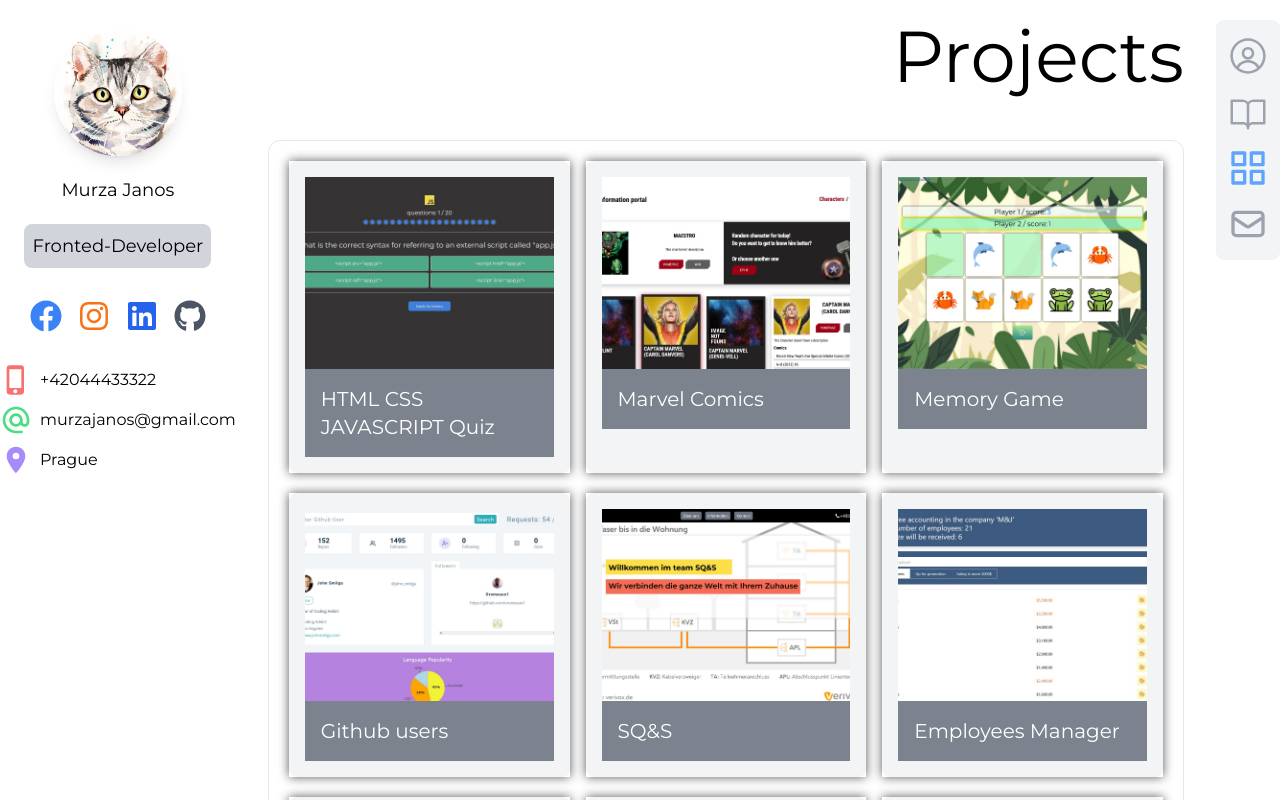
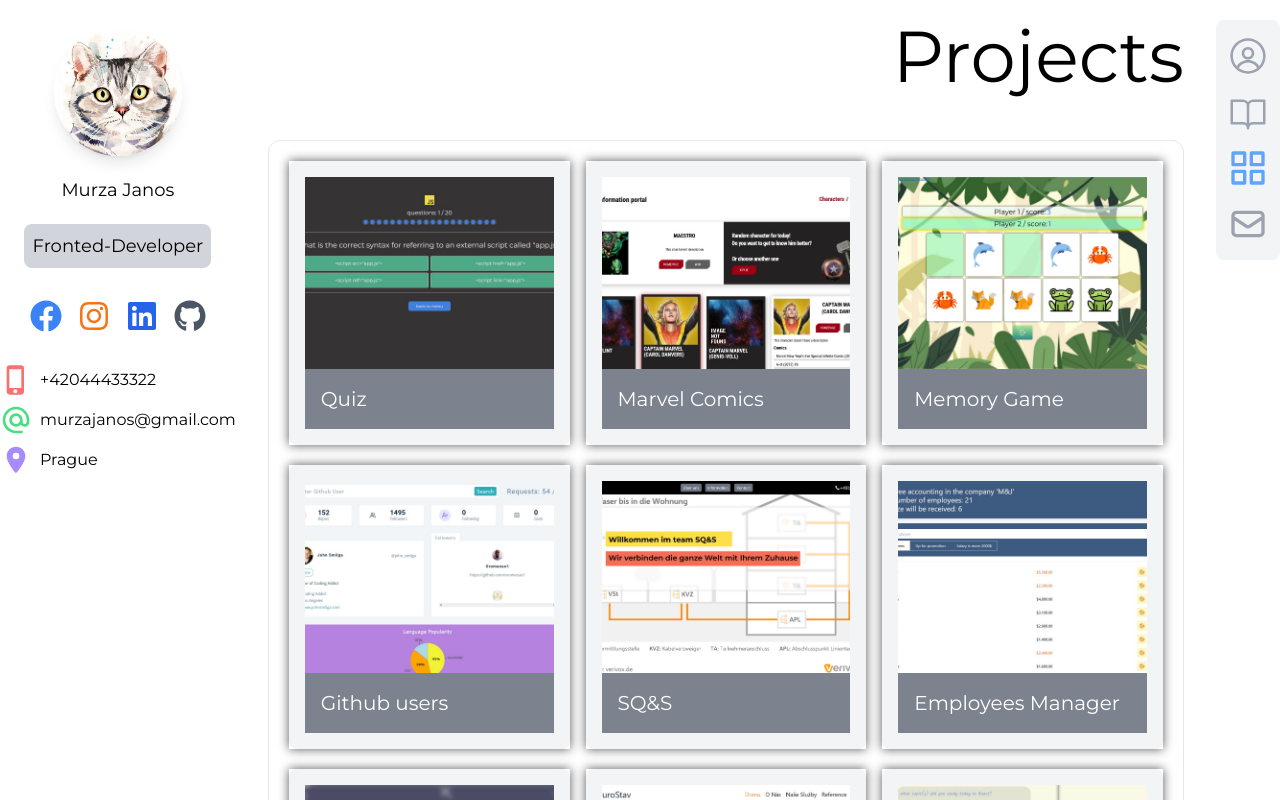
Before and after one commit to ioan-murchello/react-portfolio, a React (Vite) app: page /works in a window 1280 px wide. Built offline with nearby package versions, Linux system fonts and the light colour scheme.

Commit message:
renamed project

```diff
--- a/src/datas/datas.js
+++ b/src/datas/datas.js
@@ -19,7 +19,7 @@ import quiz from '../img/quiz.jpg'
 
 export const sites = [
   {
-    name: 'HTML CSS JAVASCRIPT Quiz',
+    name: 'Quiz',
     url: 'https://html-css-js-quiz-app.netlify.app/',
     image: quiz,
   },
```
